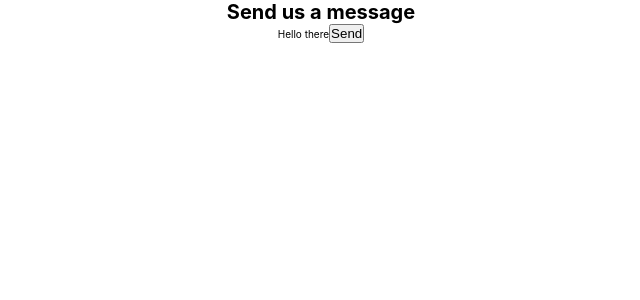
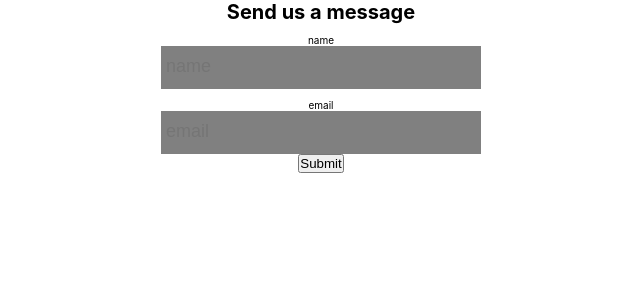
Before and after one commit to AllanRaf/support-form, a React (Create React App) app: page / in a window 1280 px wide. Shown: the top 300 px of the page, without its empty margins (319-959 px from the left). Built offline with nearby package versions, Linux system fonts and the light colour scheme.

Commit message:
feat: add basic formik and styled inputs

```diff
--- a/package.json
+++ b/package.json
@@ -11,12 +11,15 @@
     "@types/react": "^16.9.53",
     "@types/react-dom": "^16.9.8",
     "@types/react-router-dom": "^5.1.7",
+    "formik": "^2.2.6",
     "react": "^17.0.1",
     "react-dom": "^17.0.1",
     "react-router-dom": "^5.2.0",
     "react-scripts": "4.0.1",
+    "styled-components": "^5.2.1",
     "typescript": "^4.0.3",
-    "web-vitals": "^0.2.4"
+    "web-vitals": "^0.2.4",
+    "yup": "^0.32.8"
   },
   "scripts": {
     "start": "react-scripts start",
--- a/src/index.tsx
+++ b/src/index.tsx
@@ -1,15 +1,10 @@
-import React from 'react';
-import ReactDOM from 'react-dom';
-import './index.css';
-import App from './App';
-import reportWebVitals from './reportWebVitals';
+import React from "react";
+import ReactDOM from "react-dom";
+import "./index.css";
+import App from "./App";
+import reportWebVitals from "./reportWebVitals";
 
-ReactDOM.render(
-  <React.StrictMode>
-    <App />
-  </React.StrictMode>,
-  document.getElementById('root')
-);
+ReactDOM.render(<App />, document.getElementById("root"));
 
 // If you want to start measuring performance in your app, pass a function
 // to log results (for example: reportWebVitals(console.log))
--- a/src/pages/SupportForm/SupportForm.tsx
+++ b/src/pages/SupportForm/SupportForm.tsx
@@ -1,24 +1,101 @@
 import React from "react";
 import { withRouter, RouteComponentProps } from "react-router-dom";
+import { Field, Form, Formik, ErrorMessage } from "formik";
+import styled from "styled-components";
+import { supportFormValidation } from "./supportFormValidation";
 
 type SupportFormProps = RouteComponentProps;
 
 const SupportForm: React.FunctionComponent<SupportFormProps> = ({
   history,
 }) => {
+  const initialValues = {
+    name: "",
+    email: "",
+    description: "",
+  };
   return (
-    <div>
+    <SupportFormContainer>
       <h1>Send us a message</h1>
-      <span>Hello there</span>
-      <button
-        onClick={() => {
-          history.push("/contactsent");
+
+      <Formik
+        initialValues={initialValues}
+        validationSchema={supportFormValidation}
+        onSubmit={(values, { setSubmitting }) => {
+          setTimeout(() => {
+            alert(JSON.stringify(values, null, 2));
+            setSubmitting(false);
+          }, 400);
         }}
       >
-        Send
-      </button>
-    </div>
+        {({ isSubmitting }) => (
+          <Form>
+            {/*          <Field type="text" name="name" />
+
+            <ErrorMessage name="name" component="div" /> */}
+
+            <Field name="name">
+              {({
+                field, // { name, value, onChange, onBlur }
+              }) => (
+                <InputContainer>
+                  <label>name</label>
+                  <UserInput type="text" placeholder="name" {...field} />
+                </InputContainer>
+              )}
+            </Field>
+            <ErrorMessage name="name" component={ErrorContainer} />
+
+            <Field name="email">
+              {({
+                field, // { name, value, onChange, onBlur }
+              }) => (
+                <InputContainer>
+                  <label>email</label>
+                  <UserInput type="email" placeholder="email" {...field} />
+                </InputContainer>
+              )}
+            </Field>
+            <ErrorMessage name="email" component={ErrorContainer} />
+
+            <button type="submit" disabled={isSubmitting}>
+              Submit
+            </button>
+          </Form>
+        )}
+      </Formik>
+    </SupportFormContainer>
   );
 };
 
 export const SupportPage = withRouter(SupportForm);
+
+const SupportFormContainer = styled.div`
+  justify-content: center;
+  display: flex;
+  flex-direction: column;
+`;
+
+const InputContainer = styled.div`
+  display: flex;
+  flex-direction: column;
+  align-items: center;
+  padding-top: 1rem;
+`;
+
+const UserInput = styled.input`
+  width: 25%;
+  background-color: grey;
+  color: green;
+  font-size: 1.8rem;
+  padding: 1rem 1rem 1rem 5px;
+  display: block;
+  border: none;
+  border-radius: 0;
+  border-bottom: 2px solid grey;
+`;
+
+const ErrorContainer = styled.div`
+  font-size: 1.5rem;
+  color: red;
+`;
--- /dev/null
+++ b/src/pages/SupportForm/supportFormValidation.ts
@@ -0,0 +1,10 @@
+import * as yup from "yup";
+
+export const supportFormValidation = yup.object().shape({
+  name: yup.string().label("name").required("name must not be left blank"),
+  email: yup
+    .string()
+    .label("Email")
+    .email("Email address must be valid")
+    .required("Email address must not be left blank"),
+});
--- a/tsconfig.json
+++ b/tsconfig.json
@@ -10,7 +10,7 @@
     "skipLibCheck": true,
     "esModuleInterop": true,
     "allowSyntheticDefaultImports": true,
-    "strict": true,
+    "strict": false,
     "forceConsistentCasingInFileNames": true,
     "noFallthroughCasesInSwitch": true,
     "module": "esnext",
```
Also changed, not shown: 1 other file (tests, documents, lock files or other folders).
